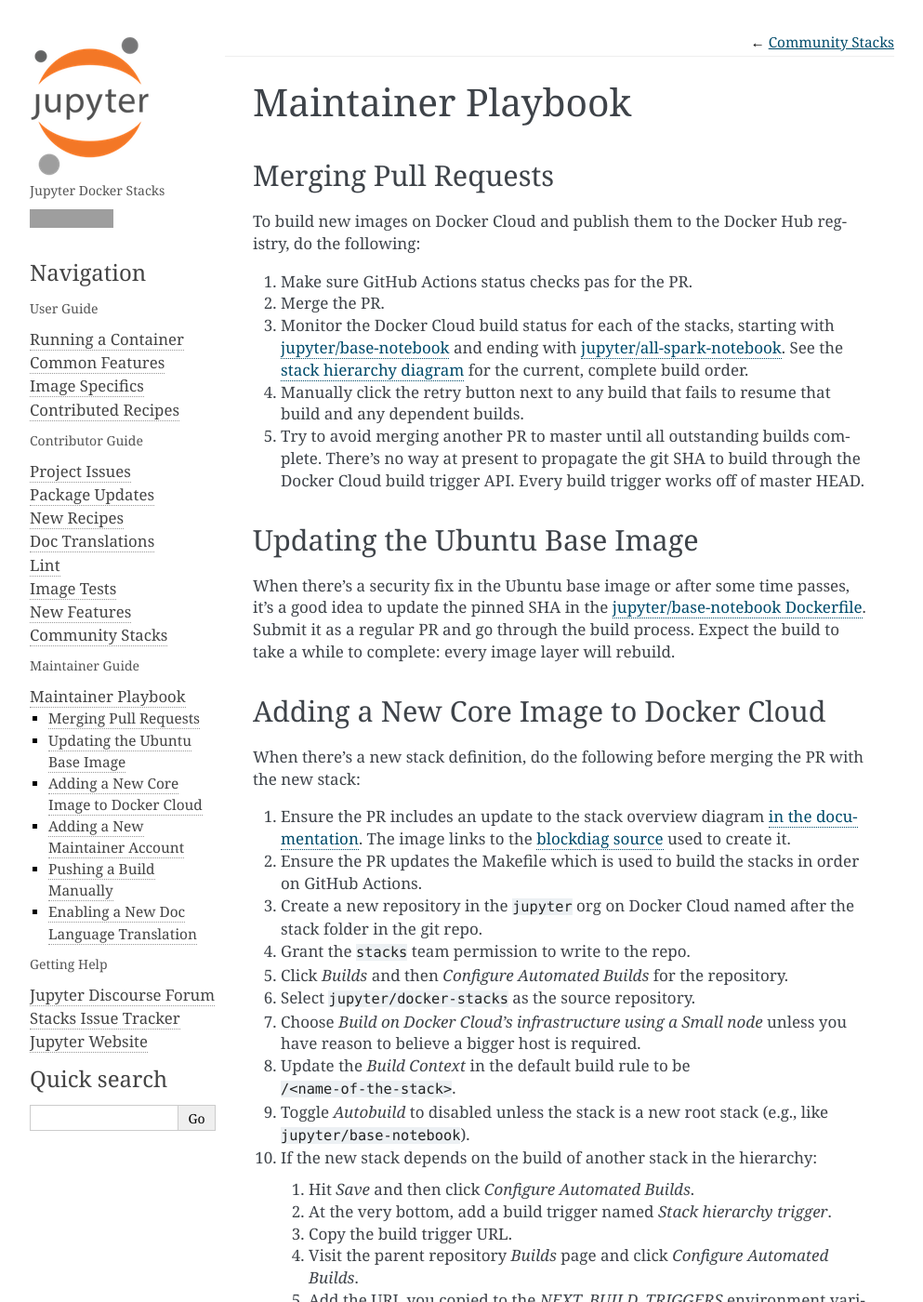
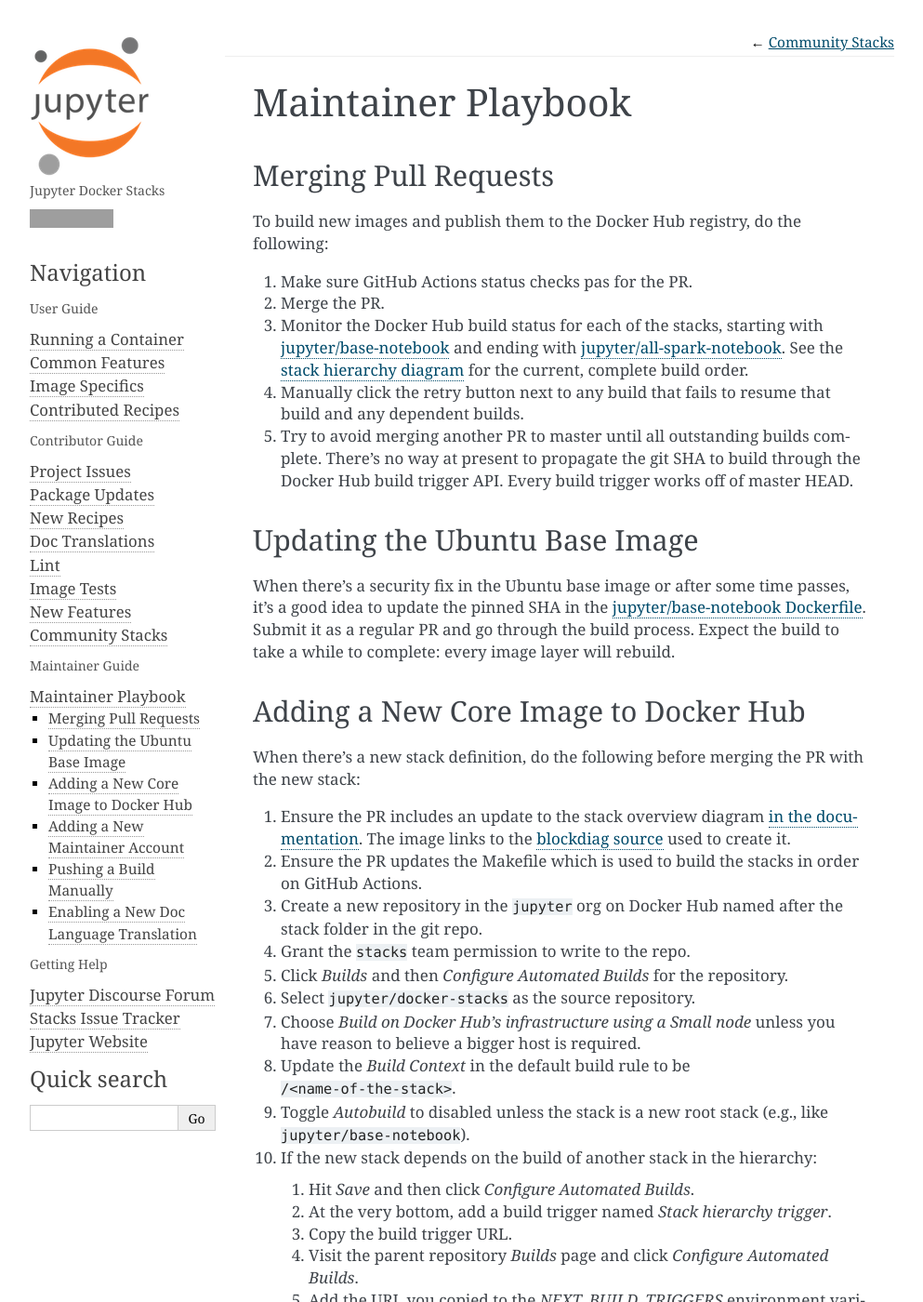
Before and after one commit to jupyter/docker-stacks, a Sphinx documentation site: the page built from docs/maintaining/tasks.md, in a window 1280 px wide and 1400 px high. Shown: the whole window at 93% size, without its empty margins (148-1141 px from the left). Built offline with Sphinx 7.4.7, drawn with Linux system fonts in a browser that asks for light colours; pages that are not in the unit, such as notebooks, are missing from menus; some of the changed text lies outside the part shown; grey boxes are pictures that could not be loaded.

Commit message:
Rename Docker Cloud -> Docker Hub

```diff
--- a/docs/maintaining/tasks.md
+++ b/docs/maintaining/tasks.md
@@ -2,20 +2,20 @@
 
 ## Merging Pull Requests
 
-To build new images on Docker Cloud and publish them to the Docker Hub registry, do the following:
+To build new images and publish them to the Docker Hub registry, do the following:
 
 1. Make sure GitHub Actions status checks pas for the PR.
 2. Merge the PR.
-3. Monitor the Docker Cloud build status for each of the stacks, starting with
-   [jupyter/base-notebook](https://cloud.docker.com/app/jupyter/repository/docker/jupyter/base-notebook/general)
+3. Monitor the Docker Hub build status for each of the stacks, starting with
+   [jupyter/base-notebook](https://hub.docker.com/app/jupyter/repository/docker/jupyter/base-notebook/general)
    and ending with
-   [jupyter/all-spark-notebook](https://cloud.docker.com/app/jupyter/repository/docker/jupyter/all-spark-notebook/general).
+   [jupyter/all-spark-notebook](https://hub.docker.com/app/jupyter/repository/docker/jupyter/all-spark-notebook/general).
    See the [stack hierarchy diagram](../using/selecting.html#image-relationships) for the current,
    complete build order.
 4. Manually click the retry button next to any build that fails to resume that build and any
    dependent builds.
 5. Try to avoid merging another PR to master until all outstanding builds complete. There's no way
-   at present to propagate the git SHA to build through the Docker Cloud build trigger API. Every
+   at present to propagate the git SHA to build through the Docker Hub build trigger API. Every
    build trigger works off of master HEAD.
 
 ## Updating the Ubuntu Base Image
@@ -26,7 +26,7 @@
 Submit it as a regular PR and go through the build process. Expect the build to take a while to
 complete: every image layer will rebuild.
 
-## Adding a New Core Image to Docker Cloud
+## Adding a New Core Image to Docker Hub
 
 When there's a new stack definition, do the following before merging the PR with the new stack:
 
@@ -34,12 +34,12 @@
    [in the documentation](https://github.com/jupyter/docker-stacks/blob/master/docs/using/selecting.md#image-relationships).
    The image links to the [blockdiag source](http://interactive.blockdiag.com/) used to create it.
 2. Ensure the PR updates the Makefile which is used to build the stacks in order on GitHub Actions.
-3. Create a new repository in the `jupyter` org on Docker Cloud named after the stack folder in the
+3. Create a new repository in the `jupyter` org on Docker Hub named after the stack folder in the
    git repo.
 4. Grant the `stacks` team permission to write to the repo.
 5. Click _Builds_ and then _Configure Automated Builds_ for the repository.
 6. Select `jupyter/docker-stacks` as the source repository.
-7. Choose _Build on Docker Cloud's infrastructure using a Small node_ unless you have reason to
+7. Choose _Build on Docker Hub's infrastructure using a Small node_ unless you have reason to
    believe a bigger host is required.
 8. Update the _Build Context_ in the default build rule to be `/<name-of-the-stack>`.
 9. Toggle _Autobuild_ to disabled unless the stack is a new root stack (e.g., like
@@ -62,18 +62,18 @@
 
 ## Adding a New Maintainer Account
 
-1. Visit https://cloud.docker.com/app/jupyter/team/stacks/users
-2. Add the maintainer's Docker Cloud username.
+1. Visit https://hub.docker.com/app/jupyter/team/stacks/users
+2. Add the maintainer's Docker Hub username.
 3. Visit https://github.com/orgs/jupyter/teams/docker-image-maintainers/members
 4. Add the maintainer's GitHub username.
 
 ## Pushing a Build Manually
 
-If automated builds on Docker Cloud have got you down, do the following to push a build manually:
+If automated builds on Docker Hub have got you down, do the following to push a build manually:
 
 1. Clone this repository.
 2. Check out the git SHA you want to build and publish.
-3. `docker login` with your Docker Hub/Cloud credentials.
+3. `docker login` with your Docker Hub credentials.
 4. Run `make retry/release-all`.
 
 ## Enabling a New Doc Language Translation
```
Also changed, not shown: docs/contributing/stacks.md (+6 -6 lines), docs/using/selecting.md (+1 -1 lines).
